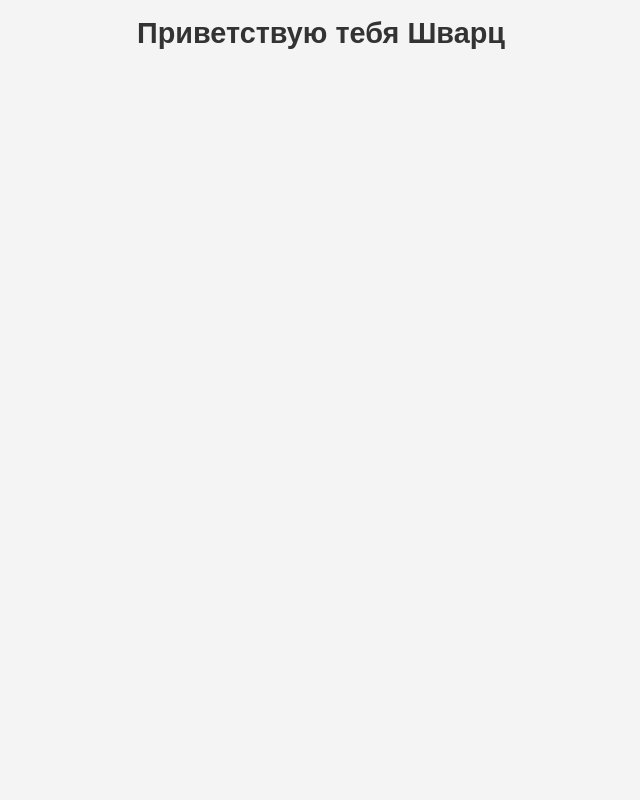
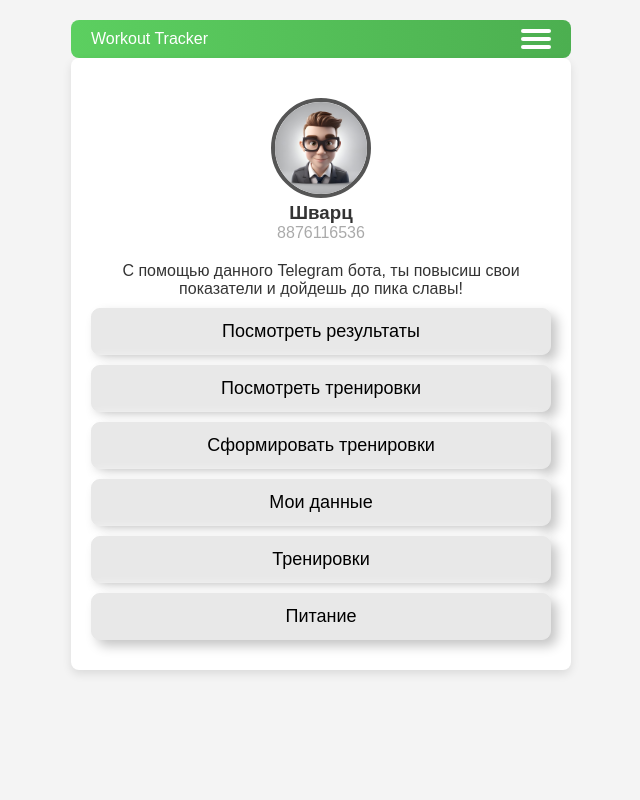
Before and after one commit to pyadrus/Workout-Tracker, a Flask app: page / in a window 1280 px wide. Shown: the whole page, without its empty margins (319-959 px from the left). Run offline with Flask 3, Linux system fonts and the light colour scheme.

Commit message:
Формирование главной страницы WebApp.

```diff
--- a/templates/index.html
+++ b/templates/index.html
@@ -1,15 +1,247 @@
 <!DOCTYPE html>
 <html lang="ru">
+
 <head>
     <meta charset="UTF-8">
     <meta name="viewport" content="width=device-width, initial-scale=1.0">
     <title>Главная страница</title>
-    <link rel="stylesheet" href="../static/css/styles.css">
+    <style>
+        /* Сброс стандартных стилей */
+        * {
+            margin: 0;
+            padding: 0;
+            box-sizing: border-box;
+        }
+
+        body {
+            font-family: Arial, sans-serif;
+            background-color: #f4f4f4;
+            color: #333;
+            display: flex;
+            flex-direction: column;
+            align-items: center;
+            justify-content: flex-start;
+            min-height: 100vh;
+            padding: 20px;
+        }
+
+        /* Шапка с гамбургер-меню */
+        .top-nav {
+            width: 100%;
+            max-width: 500px;
+            display: flex;
+            justify-content: space-between;
+            align-items: center;
+            background: linear-gradient(to left, #4CAF50, #5ccf60);
+            color: white;
+            padding: 10px 20px;
+            border-radius: 8px;
+        }
+
+        .menu-button-container {
+            display: flex;
+            cursor: pointer;
+        }
+
+        .menu {
+            display: none;
+            flex-direction: column;
+            gap: 10px;
+            list-style-type: none;
+            margin-top: 10px;
+            padding-left: 0;
+        }
+
+        #menu-toggle:checked + .menu-button-container + .menu {
+            display: flex;
+        }
+
+        .menu > li {
+            cursor: pointer;
+            padding: 10px 15px;
+            border-radius: 5px;
+            background-color: white;
+            color: #333;
+            transition: background-color 0.3s;
+        }
+
+        .menu > li:hover {
+            background-color: #009087;
+            color: white;
+        }
+
+        /* Кнопка-гамбургер */
+        .menu-button,
+        .menu-button::before,
+        .menu-button::after {
+            background-color: #fff;
+            height: 4px;
+            width: 30px;
+            border-radius: 2px;
+            transition: all 0.3s;
+        }
+
+        .menu-button {
+            position: relative;
+        }
+
+        .menu-button::before,
+        .menu-button::after {
+            content: '';
+            position: absolute;
+            left: 0;
+        }
+
+        #menu-toggle {
+    display: none;
+}
+
+        .menu-button::before {
+            top: -8px;
+        }
+
+        .menu-button::after {
+            top: 8px;
+        }
+
+        #menu-toggle:checked + .menu-button-container .menu-button {
+            background: transparent;
+        }
+
+        #menu-toggle:checked + .menu-button-container .menu-button::before {
+            transform: rotate(45deg);
+            top: 0;
+        }
+
+        #menu-toggle:checked + .menu-button-container .menu-button::after {
+            transform: rotate(-45deg);
+            top: 0;
+        }
+
+
+        .container {
+    width: 100%;
+    max-width: 500px;
+    background-color: #fff;
+    border-radius: 8px;
+    box-shadow: 0 4px 10px rgba(0, 0, 0, 0.1);
+    padding: 20px;
+    text-align: center;
+}
+
+        h1 {
+            font-size: 1.8rem;
+            margin-bottom: 20px;
+            color: #4CAF50;
+        }
+
+        /* Стили для кнопок */
+        .button2 {
+            display: block;
+            width: 100%;
+            margin: 10px 0;
+            padding: 12px;
+            font-size: 18px;
+            cursor: pointer;
+            border-radius: 0.5em;
+            background: #e8e8e8;
+            border: 1px solid #e8e8e8;
+            box-shadow: 6px 6px 12px #c5c5c5, -6px -6px 12px #ffffff;
+            transition: all 0.2s ease-in;
+            position: relative;
+            overflow: hidden;
+            z-index: 1;
+        }
+
+        .button2:hover {
+            color: white;
+            background-color: #009087;
+            border-color: #009087;
+        }
+
+
+        .profile-container {
+    width: 90%;
+    max-width: 400px;
+    background-color: #1c1c1e;
+    border-radius: 20px;
+    padding: 20px;
+}
+
+.profile-header {
+    display: flex;
+    justify-content: space-between;
+    align-items: center;
+}
+
+.profile-header h2 {
+    font-size: 1.5rem;
+}
+
+.profile-info {
+    text-align: center;
+    margin: 20px 0;
+}
+
+.profile-picture {
+    width: 100px;
+    height: 100px;
+    border-radius: 50%;
+    border: 4px solid #555;
+}
+
+.phone-number {
+    color: #aaa;
+}
+
+        /* Адаптация для мобильных устройств */
+        @media (max-width: 700px) {
+            .button2 {
+                font-size: 16px;
+                padding: 10px;
+            }
+        }
+    </style>
 </head>
+
 <body>
 
-<h1>Приветствую тебя {{name_user}}</h1>
+    <!-- Шапка с гамбургер-меню -->
+    <section class="top-nav">
+        <div>Workout Tracker</div>
+        <input id="menu-toggle" type="checkbox" />
+        <label class="menu-button-container" for="menu-toggle">
+            <div class="menu-button"></div>
+        </label>
+        <ul class="menu">
+            <li>Главная</li>
+            <li>О нас</li>
+            <li>Контакты</li>
+            <li>Настройки</li>
+        </ul>
+    </section>
 
+    <!-- Контейнер с контентом -->
+    <div class="container">
+
+        <!-- Profile Info -->
+        <div class="profile-info">
+            <img src="avatar.jpg" alt="Profile Picture" class="profile-picture">
+            <h3>Шварц</h3>
+            <p class="phone-number">8876116536</p>
+        </div>
+
+        <p>С помощью данного Telegram бота, ты повысиш свои показатели и дойдешь до пика славы!</p>
+
+        <!-- Кнопки -->
+        <button class="button2">Посмотреть результаты</button>
+        <button class="button2">Посмотреть тренировки</button>
+        <button class="button2">Сформировать тренировки</button>
+        <button class="button2">Мои данные</button>
+        <button class="button2">Тренировки</button>
+        <button class="button2">Питание</button>
+    </div>
 
 </body>
+
 </html>
```
Also changed, not shown: templates/avatar.jpg (added).
